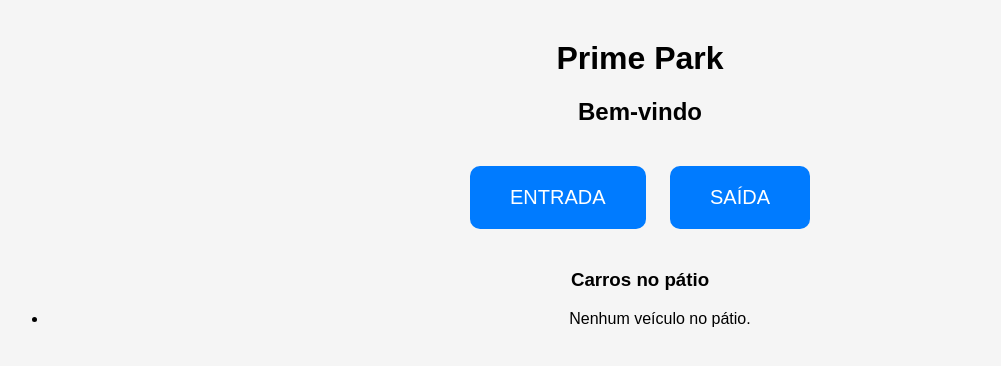
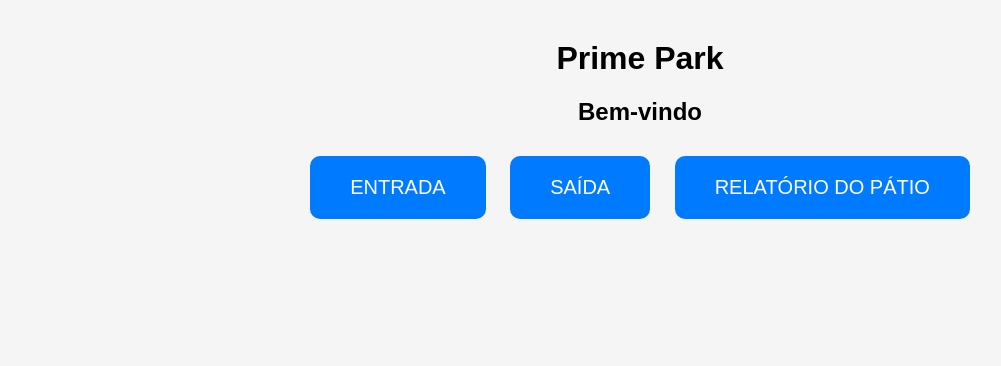
Before and after one commit to PedroMoeziaJr/programa_prime_park, a Flask app: page / in a window 1280 px wide. Shown: the top 366 px of the page, without its empty margins (0-1001 px from the left). Run offline with Flask 3, Linux system fonts and the light colour scheme.

Commit message:
Refactor index.html layout and button styles

```diff
--- a/templates/index.html
+++ b/templates/index.html
@@ -2,23 +2,18 @@
 <html>
 <head>
     <link rel="stylesheet" href="/static/style.css">
+    <meta charset="utf-8">
 </head>
 <body>
-    <h1>Prime Park</h1>
-    <h2>Bem-vindo</h2>
+    <div class="screen">
+        <h1>Prime Park</h1>
+        <h2>Bem-vindo</h2>
 
-    <div class="container">
-        <a href="/entrada"><button>ENTRADA</button></a>
-        <a href="/saida"><button>SAÍDA</button></a>
+        <div class="menu-buttons">
+            <a href="/entrada"><button class="btn-main">ENTRADA</button></a>
+            <a href="/saida"><button class="btn-main">SAÍDA</button></a>
+            <a href="/admin"><button class="btn-admin">RELATÓRIO DO PÁTIO</button></a>
+        </div>
     </div>
-
-    <h3>Carros no pátio</h3>
-    <ul>
-        {% for e in abertas %}
-            <li>{{ e.placa }} — Entrada: {{ e.entrada }}</li>
-        {% else %}
-            <li>Nenhum veículo no pátio.</li>
-        {% endfor %}
-    </ul>
 </body>
 </html>
```
